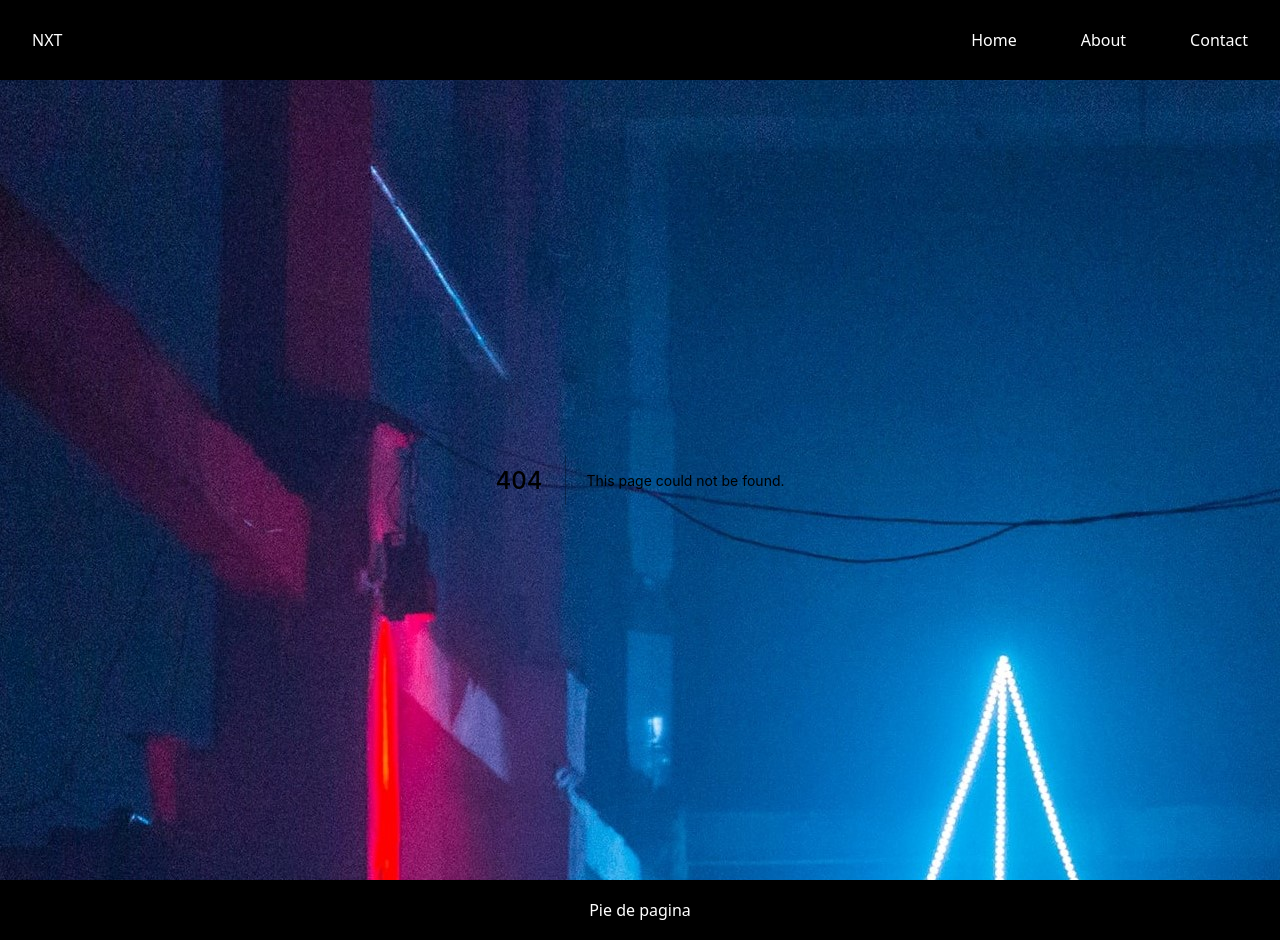
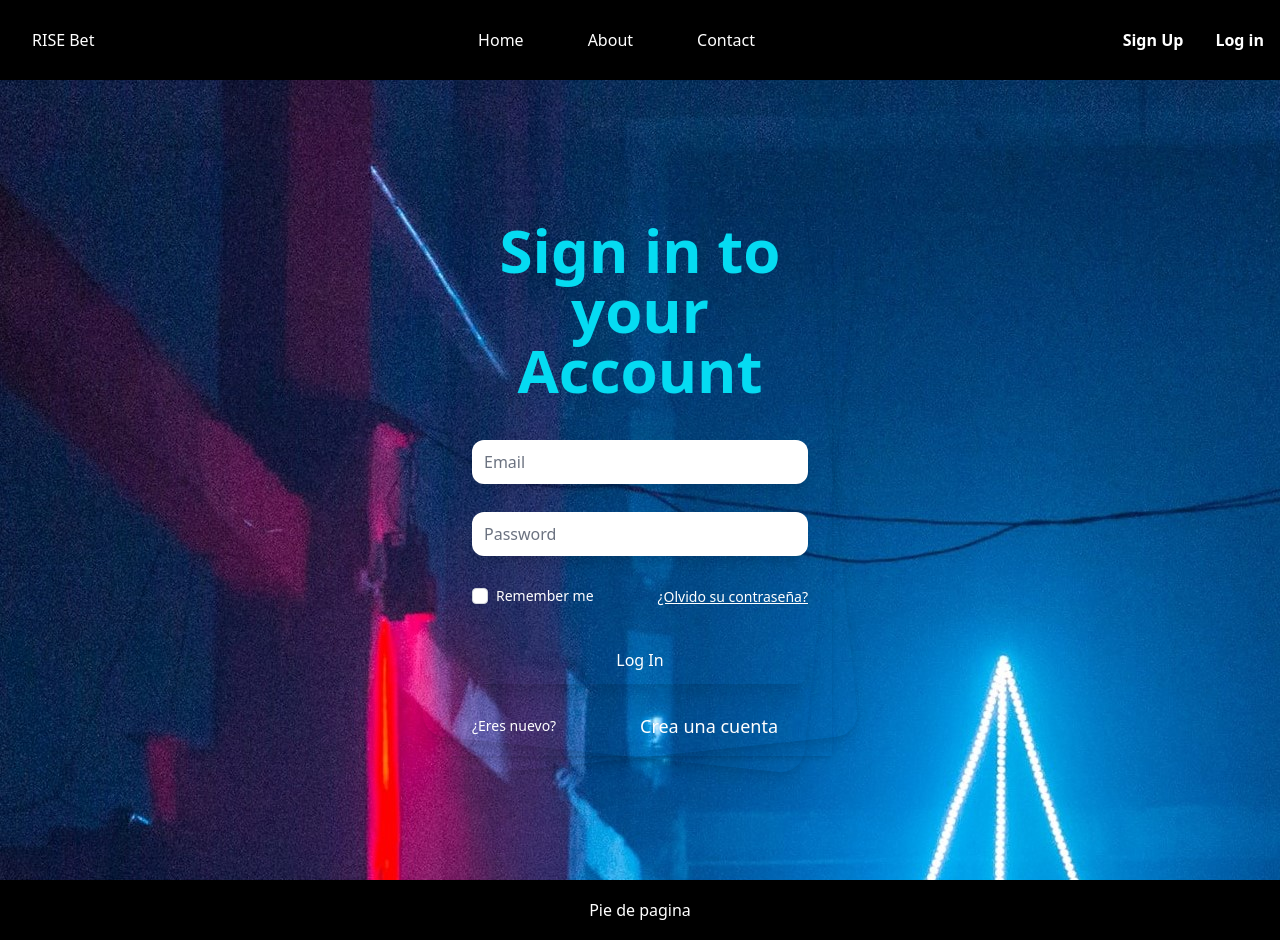
Before and after one commit to Gercar897/RISEBet, a Next.js app in the folder next-website/: page /login in a window 1280 px wide. Before the commit this address had no page. Built offline with nearby package versions, Linux system fonts and the light colour scheme.

Commit message:
Login/Sign up

```diff
--- a/next-website/components/Layout.js
+++ b/next-website/components/Layout.js
@@ -6,7 +6,7 @@ export default function Layout({children}){
     return(
 
 
-       <div style={{ backgroundImage: "url(/MFondo5.jpg)" }}>
+       <div style={{  backgroundImage: "url(/MFondo5.jpg)" }}>
           <Navbar/>
           {children}
           <Footer/>
--- a/next-website/components/Navbar.js
+++ b/next-website/components/Navbar.js
@@ -20,7 +20,7 @@ const Navbar = () => {
         <Nav>
             <div>
                 <Link href='/' passHref>
-                    <StyledLink>NXT</StyledLink>
+                    <StyledLink>RISE Bet</StyledLink>
                 </Link>
             </div>
             <div>
@@ -34,6 +34,18 @@ const Navbar = () => {
                     <StyledLink>Contact</StyledLink>
                 </Link>
             </div>
+
+<div>
+            <button href="/signup" passHref className="bg-blue-500 hover:bg-third hover:bg-opacity-70 text-white font-bold py-2 px-4 rounded">
+            <a href="/signup"> Sign Up </a>
+</button>
+
+<button className="bg-blue hover:bg-secondary hover:bg-opacity-70 text-white font-bold py-2 px-4 rounded">
+<a href="/login"> Log in </a>
+</button>
+
+</div>
+
         </Nav>
     )
 }
--- a/next-website/package.json
+++ b/next-website/package.json
@@ -8,6 +8,7 @@
     "start": "next start"
   },
   "dependencies": {
+    "@tailwindcss/forms": "^0.2.1",
     "@types/styled-components": "^5.1.7",
     "next": "10.0.8",
     "next-videos": "1.4.0",
--- a/next-website/pages/about.js
+++ b/next-website/pages/about.js
@@ -21,7 +21,7 @@ export default function About() {
   return (
     <>
 
-      <div class="py-12 bg-danger bg-opacity-20">
+      <div class="py-12 bg-danger bg-opacity-20 relative min-h-screen flex">
   <div class="max-w-7xl mx-auto px-4 sm:px-6 lg:px-8">
     <div class="lg:text-center">
       <h2 class="text-base text-primary font-semibold tracking-wide uppercase">Bets on another level</h2>
--- a/next-website/pages/index.js
+++ b/next-website/pages/index.js
@@ -62,10 +62,10 @@ export default function Home() {
 
 <article>
   <div class="video-wrapper">
-    <h1 class="font-Georgia align-middle leading-none pb-4 text-primary text-3xl uppercase video-title md:p-1 md:text-7xl bg-transparent ">
+    <h1 class="font-Georgia align-middle leading-none pb-4 text-secondary text-3xl uppercase video-title md:p-1 md:text-7xl ">
       Game On
     </h1>
-    <video autoplay loop muted class="w-full" src={require('./OpVid.mp4')} />
+    <video autoPlay loop muted class="w-full" src={require('./OpVid.mp4')} />
   </div>
 </article>
 
--- /dev/null
+++ b/next-website/pages/login.js
@@ -0,0 +1,67 @@
+import React from 'react'
+import styled from 'styled-components'
+
+
+export default function Signup() {
+    return (
+
+
+        <div class="font-sans">
+            <div class="relative min-h-screen flex flex-col sm:justify-center items-center bg-gray-100 ">
+                <div class="relative sm:max-w-sm w-full">
+                    <div class="card bg-blue-400 shadow-lg  w-full h-full rounded-3xl absolute  transform -rotate-6"></div>
+                    <div class="card bg-red-400 shadow-lg  w-full h-full rounded-3xl absolute  transform rotate-6"></div>
+                    <div class="relative w-full rounded-5xl  px-6 py-4 bg-gray shadow-md">
+                        <label for="" class="block text-5x1 text-secondary text-center font-semibold sm:text-6xl">
+                            Sign in to your Account
+                        </label>
+                        <form method="#" action="/" class="mt-10">
+
+
+                            <div class="mt-7">
+                                <input type="email" placeholder="Email" class="mt-1 block w-full border-none bg-gray-100 h-11 rounded-xl shadow-lg hover:bg-blue-100 focus:bg-blue-100 focus:ring-0"/>
+                            </div>
+
+                            <div class="mt-7">
+                                <input type="password" placeholder="Password" class="mt-1 block w-full border-none bg-gray-100 h-11 rounded-xl shadow-lg hover:bg-blue-100 focus:bg-blue-100 focus:ring-0"/>
+                            </div>
+
+                            <div class="mt-7 flex">
+                                <label for="remember_me" class="inline-flex items-center w-full cursor-pointer">
+                                    <input id="remember_me" type="checkbox" class="rounded border-gray-300 text-indigo-600 shadow-sm focus:border-indigo-300 focus:ring focus:ring-indigo-200 focus:ring-opacity-50" name="remember"/>
+                                    <span class="ml-2 text-sm text-white">
+                                        Remember me
+                                    </span>
+                                </label>
+
+                                <div class="w-full text-right">
+                                    <a class="underline text-sm text-white hover:text-white" href="#">
+                                        ¿Olvido su contraseña?
+                                    </a>
+                               </div>
+                            </div>
+
+
+                            <div class="mt-7">
+                                <button class="bg-blue-500 w-full py-3 rounded-xl text-white shadow-xl hover:shadow-inner focus:outline-none transition duration-500 ease-in-out  transform hover:-translate-x hover:scale-105 hover:bg-box hover:text-black">
+                                    Log In
+                                </button>
+                            </div>
+
+
+                            <div class="mt-7">
+                                <div class="flex justify-center items-center">
+                                    <label class="w-full text-sm text-white">¿Eres nuevo?</label>
+                                    <a href="/signup" class="w-full text-white transition duration-500 ease-in-out  transform hover:-translate-x hover:scale-105 hover:text-black sm:text-lg">
+                                        Crea una cuenta
+                                    </a>
+                                </div>
+                            </div>
+                        </form>
+                    </div>
+                </div>
+            </div>
+        </div>
+
+    )
+}
--- /dev/null
+++ b/next-website/pages/signup.js
@@ -0,0 +1,60 @@
+import React from 'react'
+import styled from 'styled-components'
+
+
+export default function Signup() {
+    return (
+
+
+        <div class="font-sans">
+            <div class="relative min-h-screen flex flex-col sm:justify-center items-center bg-gray-100 ">
+                <div class="relative sm:max-w-sm w-full">
+                    <div class="card bg-blue-400 shadow-lg  w-full h-full rounded-3xl absolute  transform -rotate-6"></div>
+                    <div class="card bg-red-400 shadow-lg  w-full h-full rounded-3xl absolute  transform rotate-6"></div>
+                    <div class="relative w-full rounded-5xl  px-6 py-4 bg-gray shadow-md">
+                        <label for="" class="block text-5x1 text-secondary text-center font-semibold sm:text-6xl">
+                            Create an Account
+                        </label>
+                        <form method="#" action="/" class="mt-10">
+
+                            <div>
+                                <input type="text" placeholder="Name" class="mt-1 block w-full border-none bg-gray-100 h-11 rounded-xl shadow-lg hover:bg-blue-100 focus:bg-blue-100 focus:ring-0"/>
+                            </div>
+
+                            <div class="mt-7">
+                                <input type="email" placeholder="Email" class="mt-1 block w-full border-none bg-gray-100 h-11 rounded-xl shadow-lg hover:bg-blue-100 focus:bg-blue-100 focus:ring-0"/>
+                            </div>
+
+                            <div class="mt-7">
+                                <input type="password" placeholder="Password" class="mt-1 block w-full border-none bg-gray-100 h-11 rounded-xl shadow-lg hover:bg-blue-100 focus:bg-blue-100 focus:ring-0"/>
+                            </div>
+
+                            <div class="mt-7">
+                                <input type="password" placeholder="Confirm Password" class="mt-1 block w-full border-none bg-gray-100 h-11 rounded-xl shadow-lg hover:bg-blue-100 focus:bg-blue-100 focus:ring-0"/>
+                            </div>
+
+
+
+                            <div class="mt-7">
+                                <button class="bg-blue-500 w-full py-3 rounded-xl text-white shadow-xl hover:shadow-inner focus:outline-none transition duration-500 ease-in-out  transform hover:-translate-x hover:scale-105 hover:bg-box hover:text-black">
+                                    Sign Up
+                                </button>
+                            </div>
+
+
+                            <div class="mt-7">
+                                <div class="flex justify-center items-center">
+                                    <label class="w-full text-sm text-white sm:text-base">You have an account already?</label>
+                                    <a href="/login" class="w-full text-black transition duration-500 ease-in-out  transform hover:-translate-x hover:scale-105 hover:text-black sm:text-lg">
+                                        Login
+                                    </a>
+                                </div>
+                            </div>
+                        </form>
+                    </div>
+                </div>
+            </div>
+        </div>
+
+    )
+}
--- a/next-website/tailwind.config.js
+++ b/next-website/tailwind.config.js
@@ -10,6 +10,7 @@ module.exports = {
       'data': '#023E73',
       'texty': '#AEDFF2',
       'white': '#FFFFFF',
+      'black': '#000000',
 
     },
     backgroundColor: {
```
Also changed, not shown: 1 other file (tests, documents, lock files or other folders).
